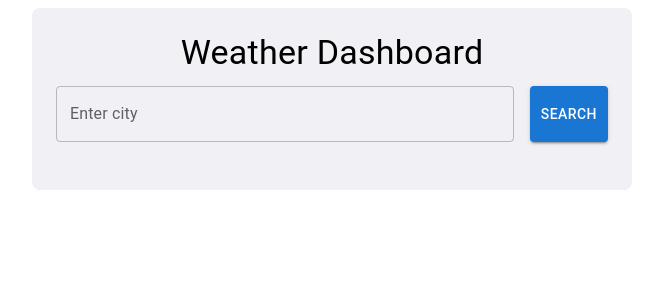
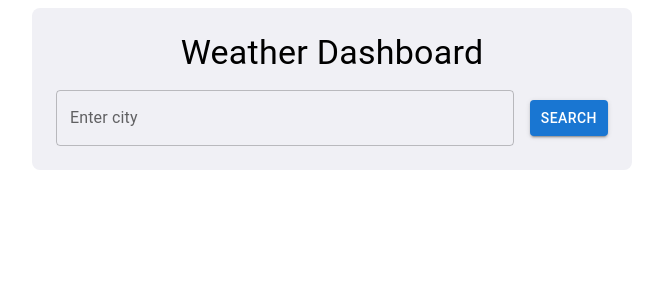
Before and after one commit to volkanb/weather-dashboard, a React (Create React App) app: page / in a window 1280 px wide. Shown: the top 300 px of the page, without its empty margins (308-971 px from the left). Built offline with nearby package versions, Linux system fonts and the light colour scheme; no server answers.

Commit message:
Adds return trigger on the search bar

```diff
--- a/src/components/SearchBar.tsx
+++ b/src/components/SearchBar.tsx
@@ -10,23 +10,35 @@ interface SearchBarProps {
 const SearchBar: React.FC<SearchBarProps> = ({ onSearch }) => {
   const [city, setCity] = useState('');
 
-  const handleSearch = () => {
+  const handleSearchClick = () => {
     if (city.trim()) {
       onSearch(city);
-      setCity(''); // Clear input after search
+      setCity(''); // Clear the input field after search
+    }
+  };
+
+  const handleKeyDown = (event: React.KeyboardEvent) => {
+    if (event.key === 'Enter') {
+      handleSearchClick();
     }
   };
 
   return (
-    <Box display="flex" gap={2} mb={3}>
+    <Box display="flex" alignItems="center" mt={2}>
       <TextField
         label="Enter city"
         variant="outlined"
         value={city}
         onChange={(e) => setCity(e.target.value)}
+        onKeyDown={handleKeyDown} // Trigger search on Enter key press
         fullWidth
       />
-      <Button variant="contained" color="primary" onClick={handleSearch}>
+      <Button
+        variant="contained"
+        color="primary"
+        onClick={handleSearchClick}
+        sx={{ ml: 2 }}
+      >
         Search
       </Button>
     </Box>
```
